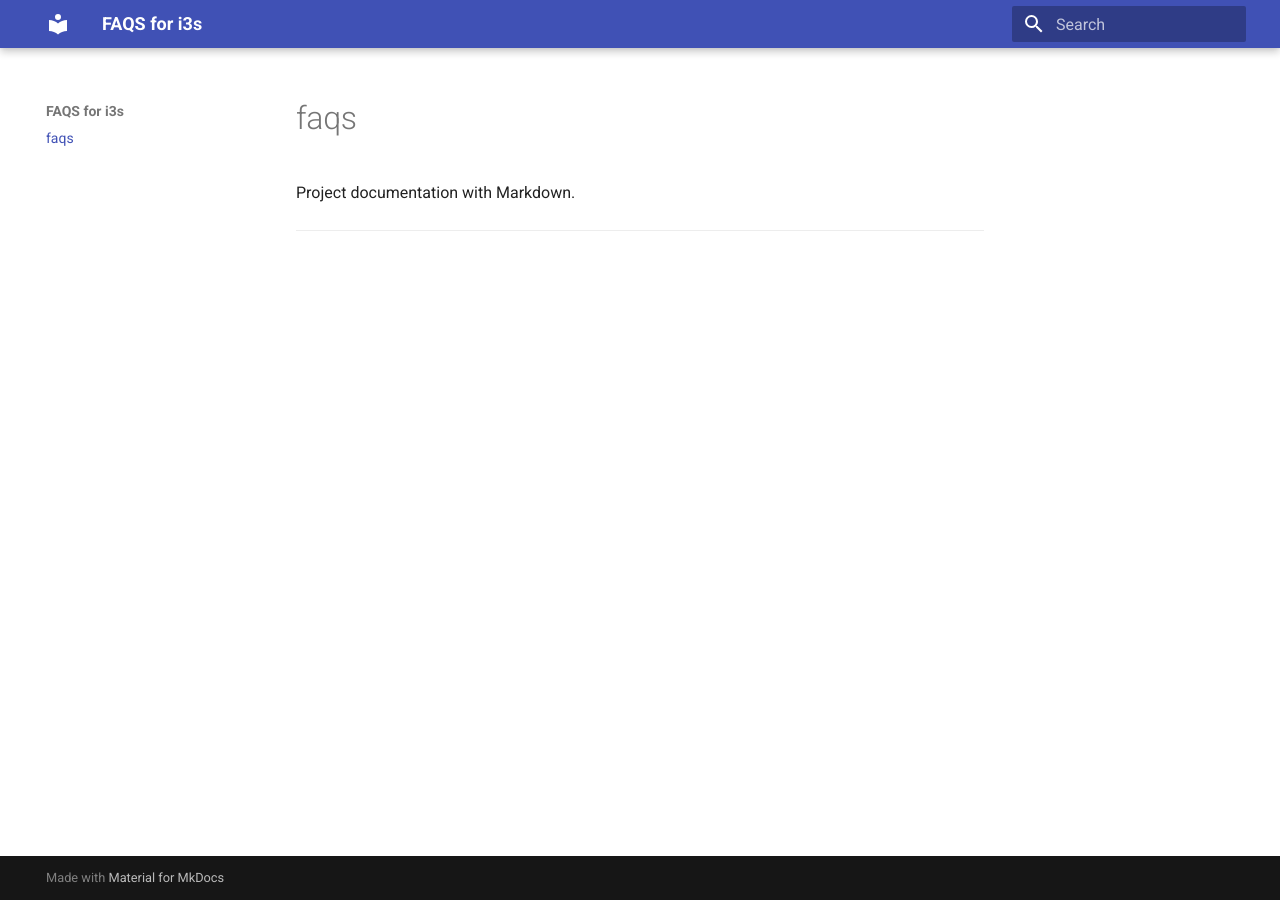
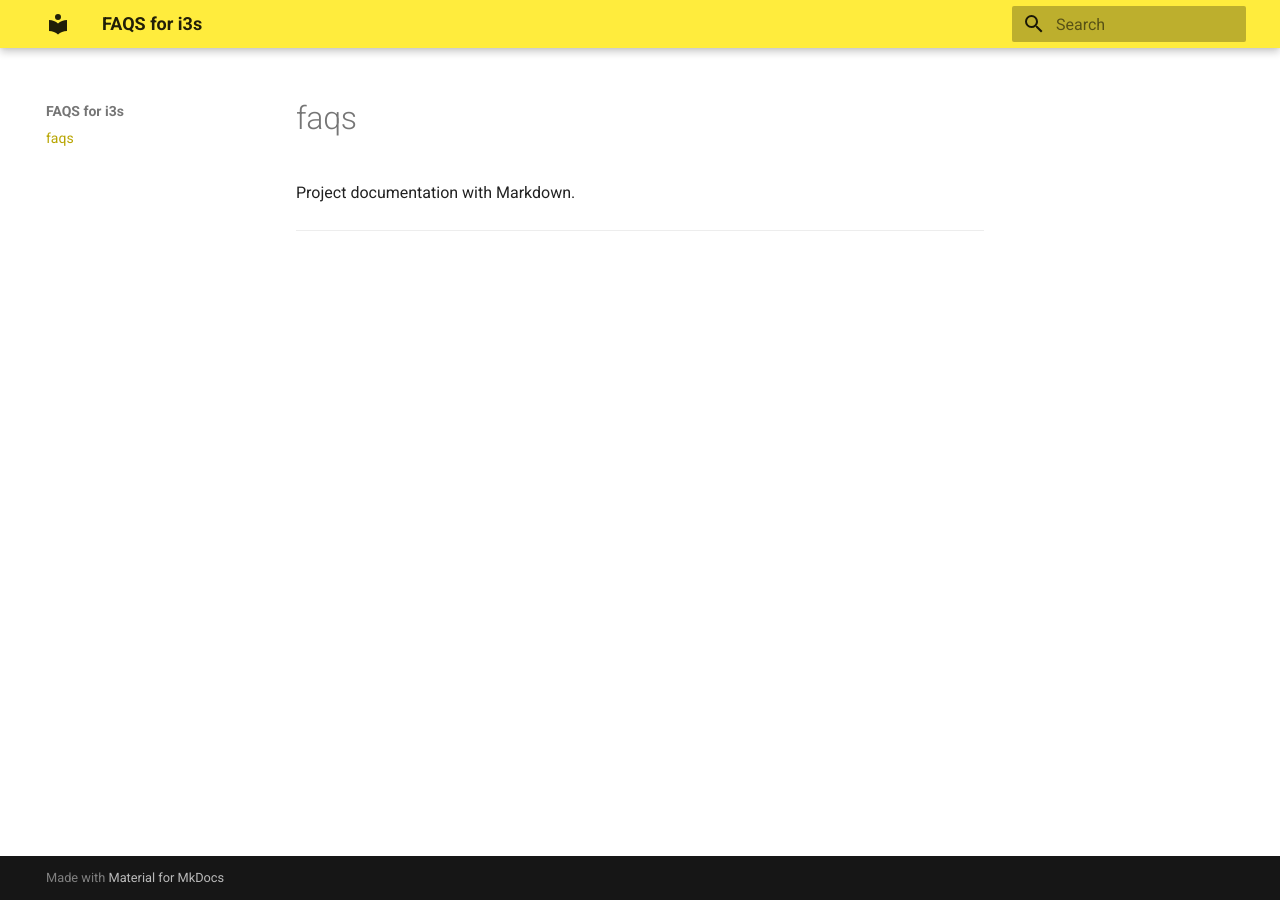
Before and after one commit to universityigi/faqs, an MkDocs documentation site: the page built from docs/index.md, in a window 1280 px wide. Built offline with MkDocs 1.6.1 and Material for MkDocs 9.7.7, drawn with Linux system fonts in a browser that asks for light colours.

Commit message:
Yellow theme

```diff
--- a/mkdocs.yml
+++ b/mkdocs.yml
@@ -1,3 +1,5 @@
 site_name: FAQS for i3s
 theme:
   name: material
+  palette:
+    primary: yellow
```
